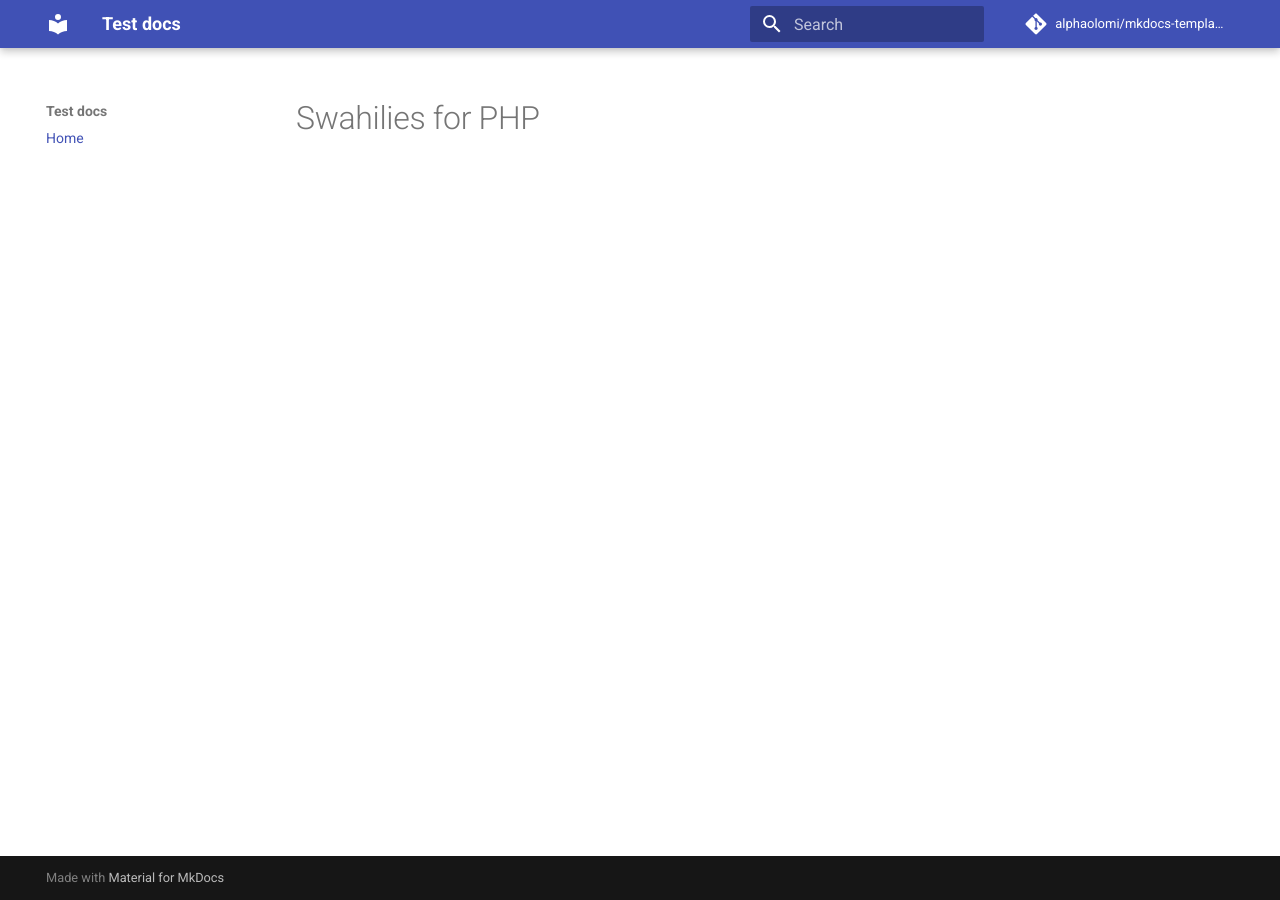
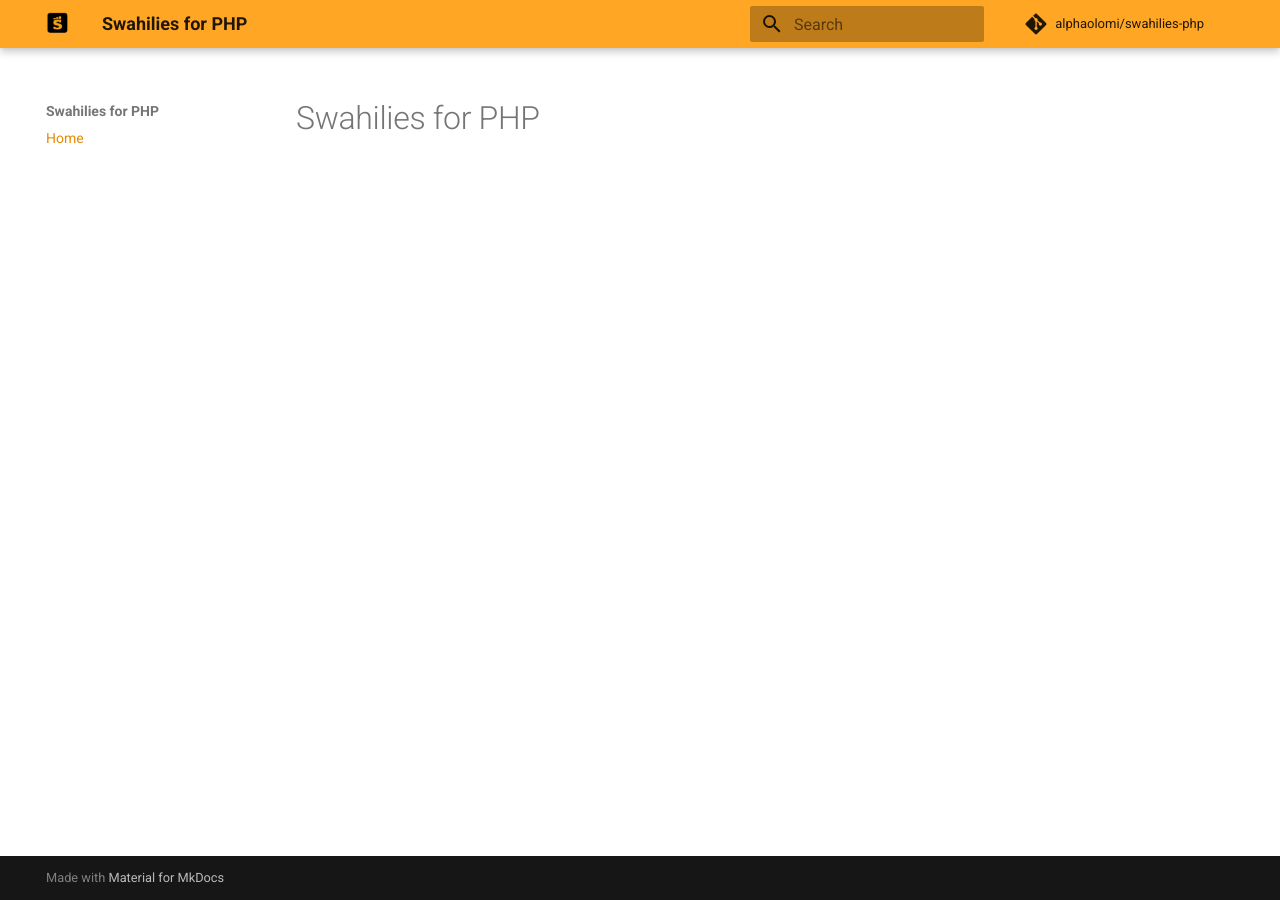
Before and after one commit to alphaolomi/swahilies-php, an MkDocs documentation site: the page built from docs/index.md, in a window 1280 px wide. Built offline with MkDocs 1.6.1 and Material for MkDocs 9.7.7, drawn with Linux system fonts in a browser that asks for light colours; comment, search, counter and statistics services are not loaded.

Commit message:
docs: ✏️ improve docs site

```diff
--- a/mkdocs.yml
+++ b/mkdocs.yml
@@ -1,10 +1,13 @@
-site_name: Test docs
-site_description: 'A docs test'
-site_author: 'Michael Hausenblas'
+site_name: Swahilies for PHP
+site_description: 'Swahilies bindings for PHP'
+site_author: 'Alpha Olomi'
 docs_dir: docs/
-repo_name: 'alphaolomi/mkdocs-template'
-repo_url: 'https://github.com/alphaolomi/mkdocs-template'
+repo_name: 'alphaolomi/swahilies-php'
+repo_url: 'https://github.com/alphaolomi/swahilies-php'
 nav:
     - Home: index.md
 theme:
   name: 'material'
+  logo: 'logo.png'
+  palette:
+    primary: orange
```
Also changed, not shown: docs/logo.png (added).
